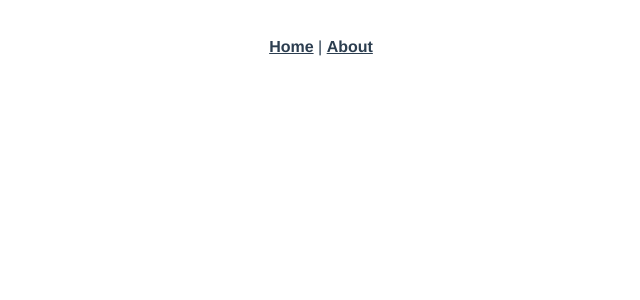
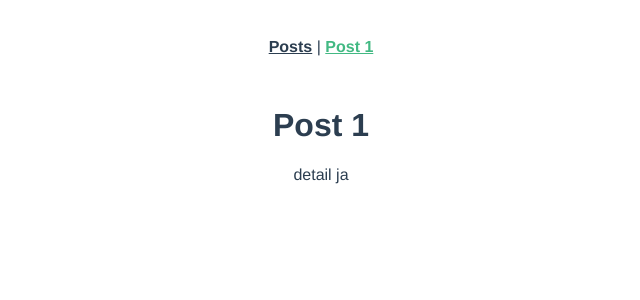
Before and after one commit to prontotools/learntoday, a Vue app in the folder frontend/: page /post/1 in a window 1280 px wide. Shown: the top 300 px of the page, without its empty margins (319-959 px from the left). Built offline with nearby package versions, Linux system fonts and the light colour scheme.

Commit message:
:recycle: Rename routes and components :cat2:

```diff
--- a/frontend/src/App.vue
+++ b/frontend/src/App.vue
@@ -1,8 +1,8 @@
 <template>
   <div id="app">
     <div id="nav">
-      <router-link to="/">Home</router-link> |
-      <router-link to="/about">About</router-link>
+      <router-link to="/">Posts</router-link> |
+      <router-link to="/post/1">Post 1</router-link>
     </div>
     <router-view/>
   </div>
--- a/frontend/src/views/About.vue
+++ /dev/null
@@ -1,5 +0,0 @@
-<template>
-  <div class="about">
-    <h1>This is an about page</h1>
-  </div>
-</template>
--- /dev/null
+++ b/frontend/src/views/PostDetail.vue
@@ -0,0 +1,6 @@
+<template>
+  <div>
+    <h1>Post 1</h1>
+    <p>detail ja</p>
+  </div>
+</template>
```
Also changed, not shown: frontend/src/router.js (+4 -4 lines), frontend/src/views/Posts.vue (renamed from frontend/src/views/Home.vue).
